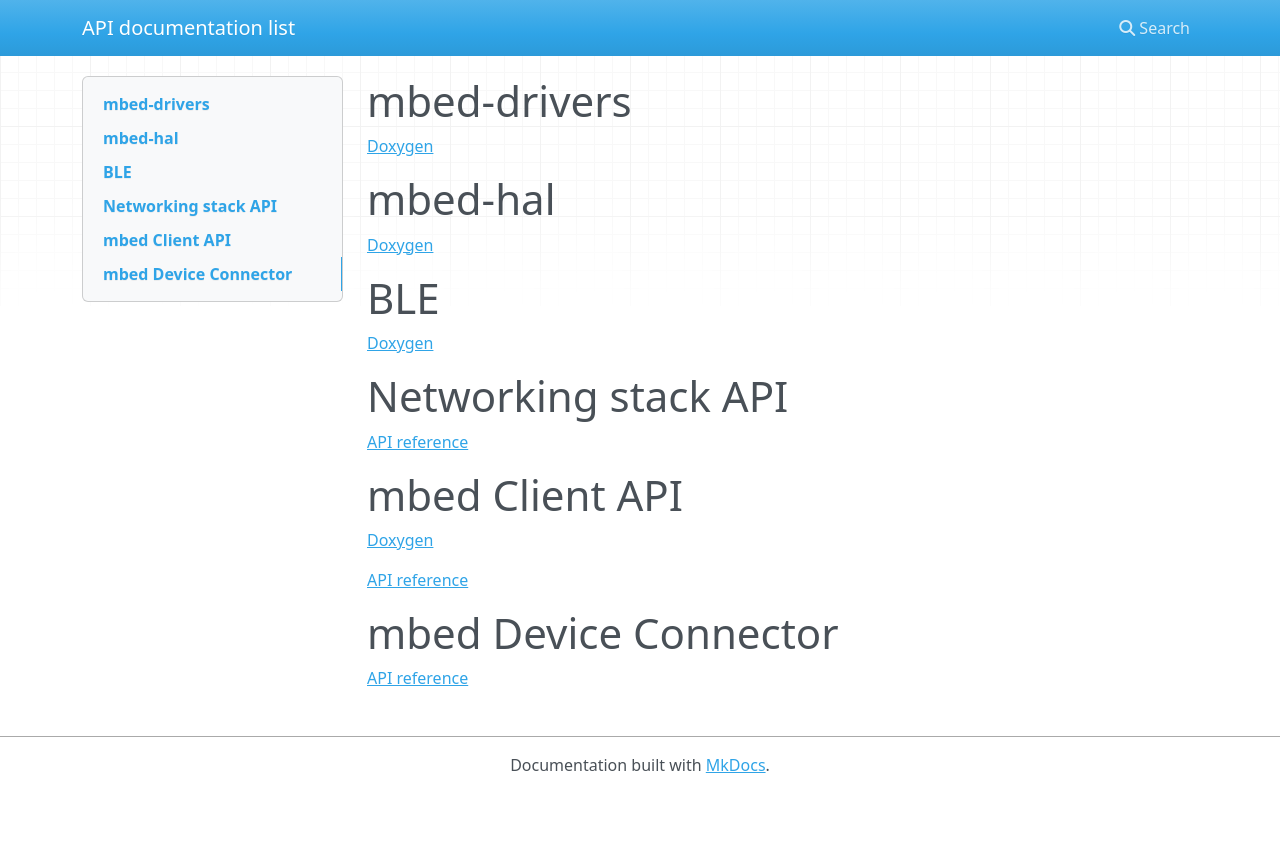
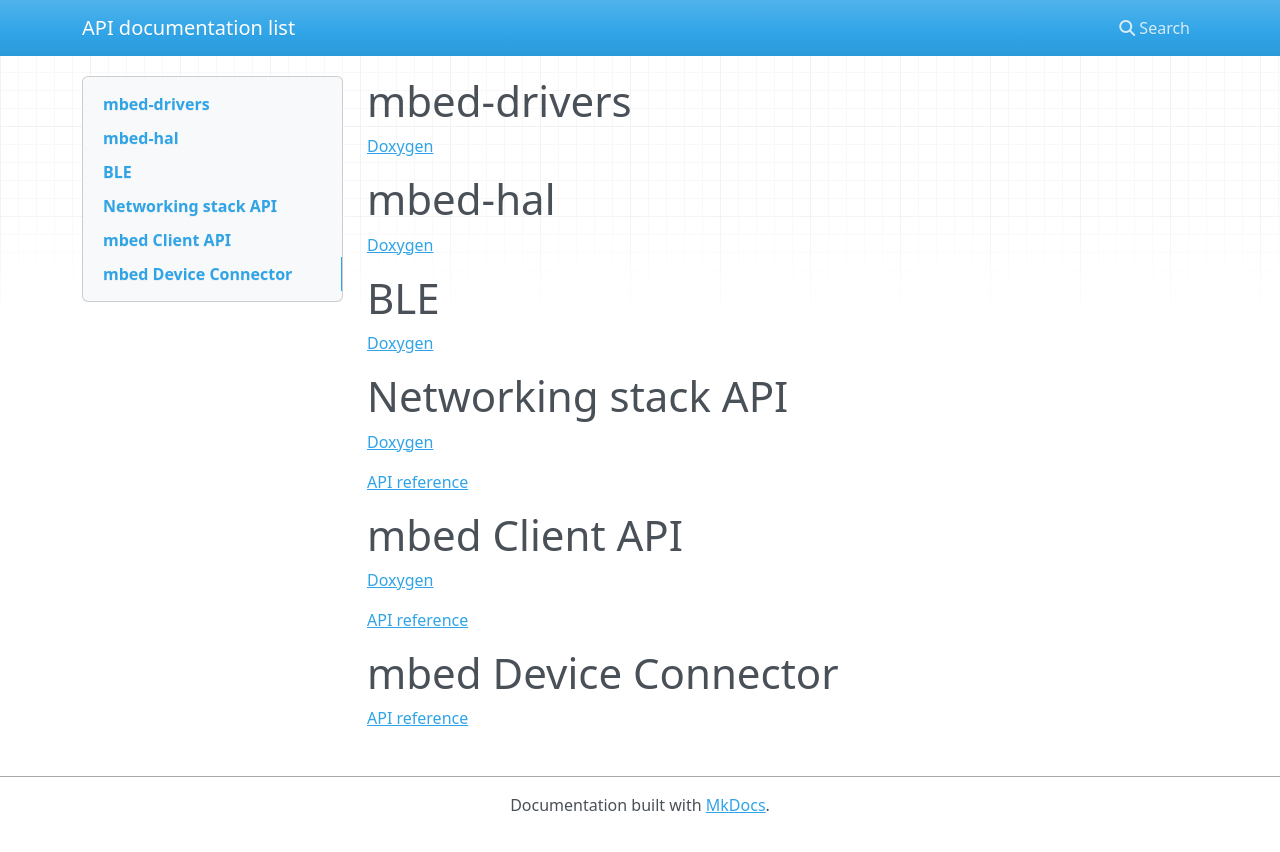
Before and after one commit to ARMmbed/API_docs_list, an MkDocs documentation site: the page built from Docs/index.md, in a window 1280 px wide. Shown: the top 852 px of the page. Built offline with MkDocs 1.6.1, drawn with Linux system fonts in a browser that asks for light colours; nearby versions of some CDN libraries; old or Windows-style settings are respelled for this version of MkDocs.

Commit message:
Adding link

```diff
--- a/Docs/index.md
+++ b/Docs/index.md
@@ -12,11 +12,13 @@
 
 # Networking stack API
 
+[Doxygen](https://docs.mbed.com/docs/arm-ipv66lowpan-stack/en/latest/api/index.html)
+
 [API reference](https://docs.mbed.com/docs/arm-ipv66lowpan-stack/en/latest/05_reference/index.html)
 
 # mbed Client API
 
-[Doxygen](https://docs.mbed.com/docs/mbed-client-guide/en/latest/api/annotated.html)
+[Doxygen](https://docs.mbed.com/docs/mbed-client-guide/en/latest/api/index.html)
 
 [API reference](https://docs.mbed.com/docs/mbed-client-guide/en/latest/Howto/)
 
```
